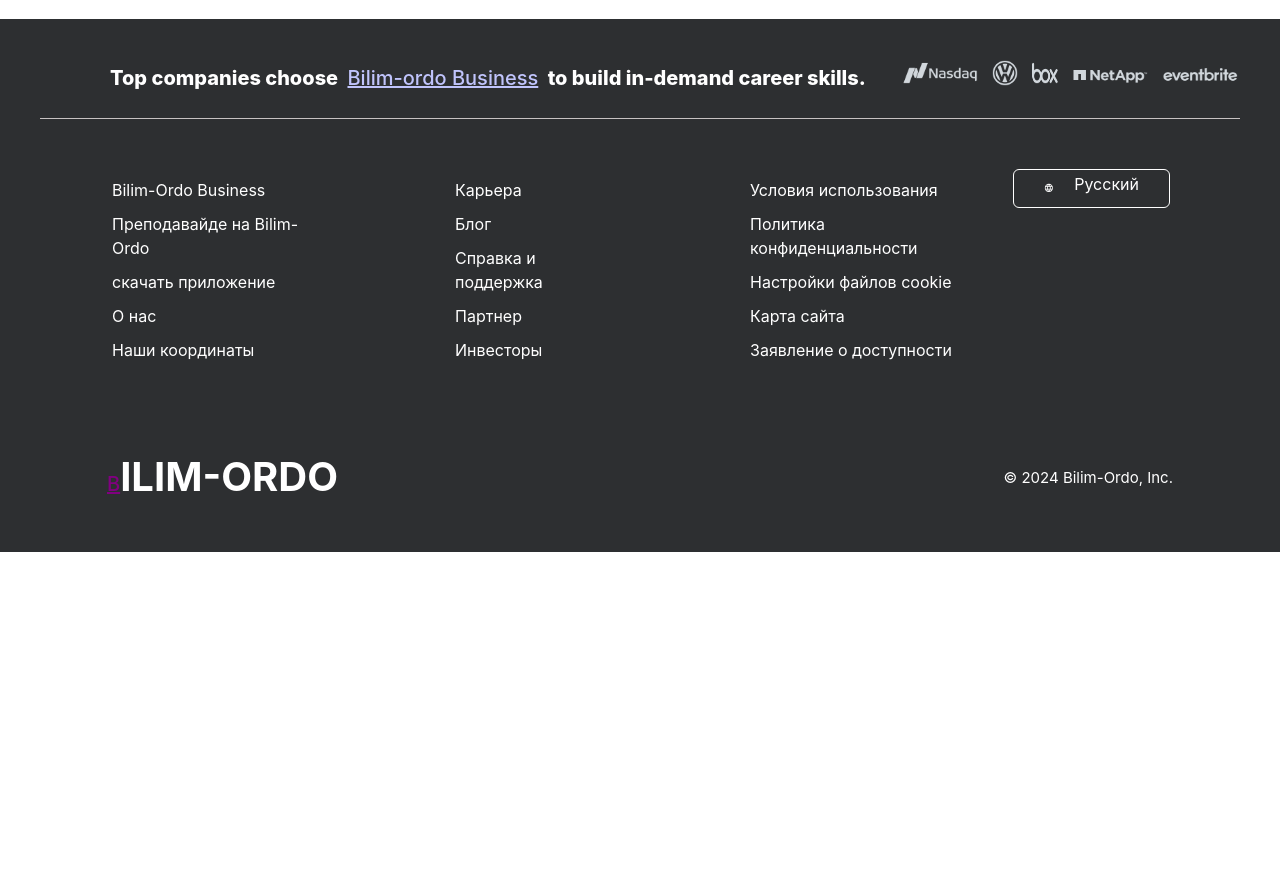
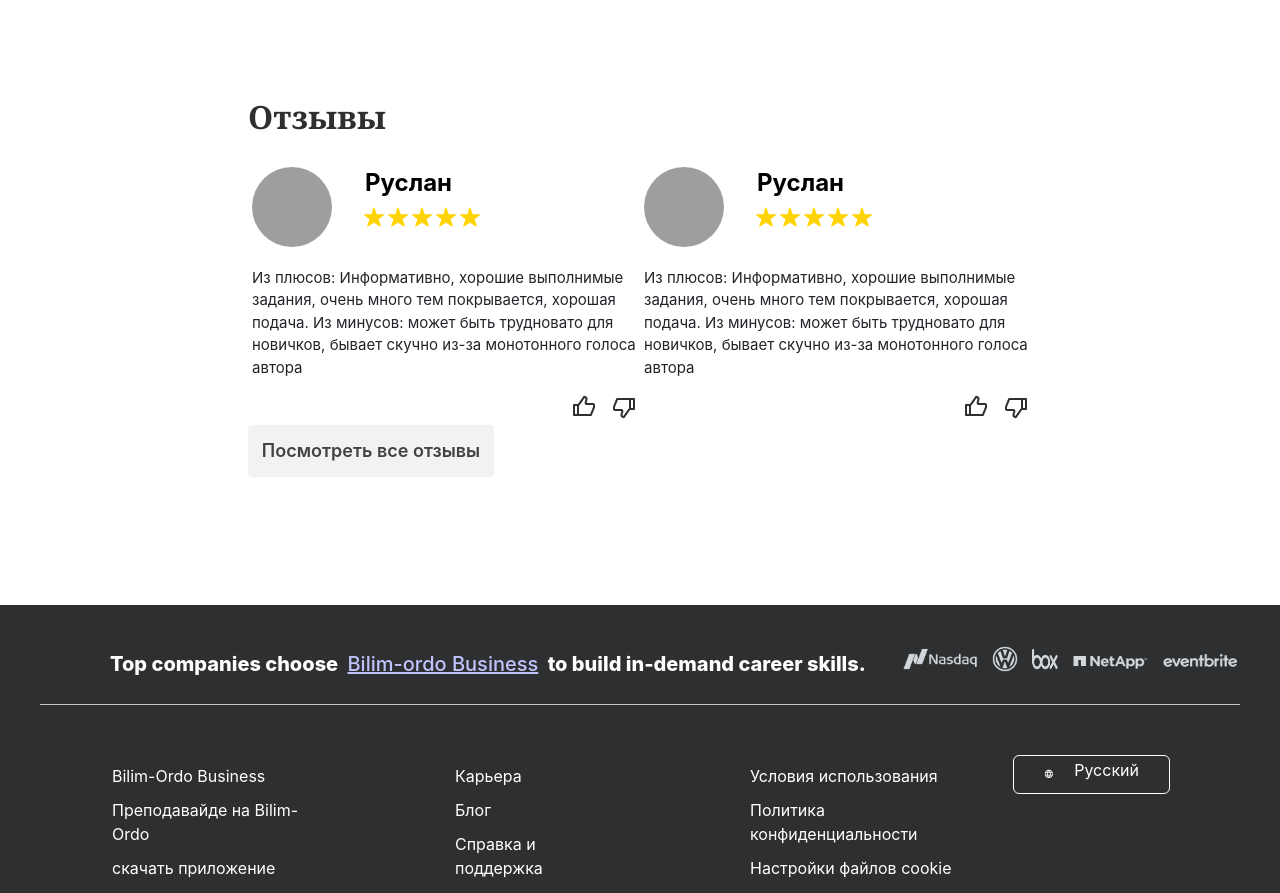
Before and after one commit to okurmenpro/bilim-ordo-frontend, a React (Create React App) app: page /course in a window 1280 px wide. Shown: the part 5242-6135 px from the top of the page. Before the commit the page ends 5794 px from the top, so only its background shows below. Built offline with nearby package versions, Linux system fonts and the light colour scheme; grey boxes are pictures that could not be loaded.

Commit message:
add reviews

```diff
--- /dev/null
+++ b/src/components/Reviews/Reviews.scss
@@ -0,0 +1,81 @@
+.reviews {
+    width: 808px;
+    height: 406px;
+    text-align: left;
+    margin-top: 80px;
+    margin-bottom: 100px;
+
+    h2 {
+        font-family: Georgia;
+        font-size: 32px;
+        font-weight: 700;
+        line-height: 36.36px;
+        text-align: left;
+        color: #2D2F31;
+    }
+
+    .reviews-carts {
+        display: flex;
+        margin-top: 32px;
+
+        .cart {
+            width: 384px;
+            height: 258px;
+
+            .first {
+                display: flex;
+                gap: 30px;
+                align-items: center;
+
+                .avatar {
+                    width: 80px;
+                    height: 80px;
+                    border-radius: 100px;
+                }
+
+                .f-right {
+                    width: 201px;
+                    height: 60px;
+
+                    h4 {
+                        font-size: 24px;
+                        font-weight: 700;
+                        line-height: 28.13px;
+                        text-align: left;
+                        color: black;
+                        margin-left: 3px;
+                    }
+
+                    img {
+                        width: 120px;
+                        height: 24px;
+
+                    }
+                }
+            }
+
+            .end {
+                display: flex;
+                justify-content: end;
+
+                img {
+                    width: 64px;
+                    height: 24px;
+                }
+            }
+        }
+    }
+
+    button {
+        width: 246px;
+        height: 52px;
+        border-radius: 4px;
+        background: #F2F2F2;
+        border: none;
+        font-size: 18px;
+        font-weight: 600;
+        line-height: 25.2px;
+        text-align: center;
+        color: #424242;
+    }
+}
--- /dev/null
+++ b/src/components/Reviews/index.jsx
@@ -0,0 +1,35 @@
+import React, { useState } from 'react'
+import "./Reviews.scss"
+import { DataReviews } from "../../data/Reviews.js";
+import stars from "../../assets/svg/stars.png"
+import hands from "../../assets/svg/hands.svg"
+
+const Reviews = () => {
+    const [ReviewsData, setReviewsData] = useState(DataReviews)
+
+    return (
+        <div className='container reviews'>
+            <h2>Отзывы</h2>
+            <div className="reviews-carts">
+                {DataReviews.map(el => (
+                    <div className="cart">
+                        <div className="first">
+                            <img className='avatar' src={el.img} alt="" />
+                            <div className="f-right">
+                                <h4>{el.name}</h4>
+                                <img src={stars} alt="" />
+                            </div>
+                        </div>
+                        <p>{el.text}</p>
+                        <div className="end">
+                            <img src={hands} alt="" />
+                        </div>
+                    </div>
+                ))}
+            </div>
+            <button>Посмотреть все отзывы</button>
+        </div>
+    )
+}
+
+export default Reviews
--- a/src/components/popularCategories/PopularCategories.css
+++ b/src/components/popularCategories/PopularCategories.scss
@@ -26,7 +26,6 @@
     h2 {
         color: #000000;
         font-weight: 700;
-        /* font-family: Georgia serif; */
     }
 }
 
--- a/src/components/popularCategories/index.jsx
+++ b/src/components/popularCategories/index.jsx
@@ -1,5 +1,5 @@
 import React, { useState } from 'react';
-import './PopularCategories.css'
+import './PopularCategories.scss'
 
 
 
--- /dev/null
+++ b/src/data/Reviews.js
@@ -0,0 +1,14 @@
+export const DataReviews = [
+    {
+        id: 1,
+        img: "https://img-c.udemycdn.com/user/200_H/30142616_12b2.jpg",
+        name: "Руслан",
+        text: "Из плюсов: Информативно, хорошие выполнимые задания, очень много тем покрывается, хорошая подача. Из минусов: может быть трудновато для новичков, бывает скучно из-за монотонного голоса автора"
+    },
+    {
+        id: 2,
+        img: "https://img-c.udemycdn.com/user/200_H/30142616_12b2.jpg",
+        name: "Руслан",
+        text: "Из плюсов: Информативно, хорошие выполнимые задания, очень много тем покрывается, хорошая подача. Из минусов: может быть трудновато для новичков, бывает скучно из-за монотонного голоса автора"
+    },
+]
--- a/src/pages/Course.jsx
+++ b/src/pages/Course.jsx
@@ -5,6 +5,7 @@ import Sidebar from "../components/Sidebar"
 import { SidebarData } from '../data/Sidebar'
 import video from "../assets/video/Python3.mp4"
 import Index from '../components/MaterialCourse'
+import Reviews from '../components/Reviews'
 
 function Course() {
   const price = 13.99;
@@ -24,9 +25,10 @@ function Course() {
         coupon={coupon}
         videoSrc={video}
       />
-      <Banner/>
-      <MaterialCourse/>
-      <Index/>
+      <Banner />
+      <MaterialCourse />
+      <Index />
+      <Reviews />
     </div>
   )
 }
```
Also changed, not shown: src/assets/svg/hands.svg (added), src/assets/svg/stars.png (added). Lines whose indentation alone changed are shown as unchanged.
